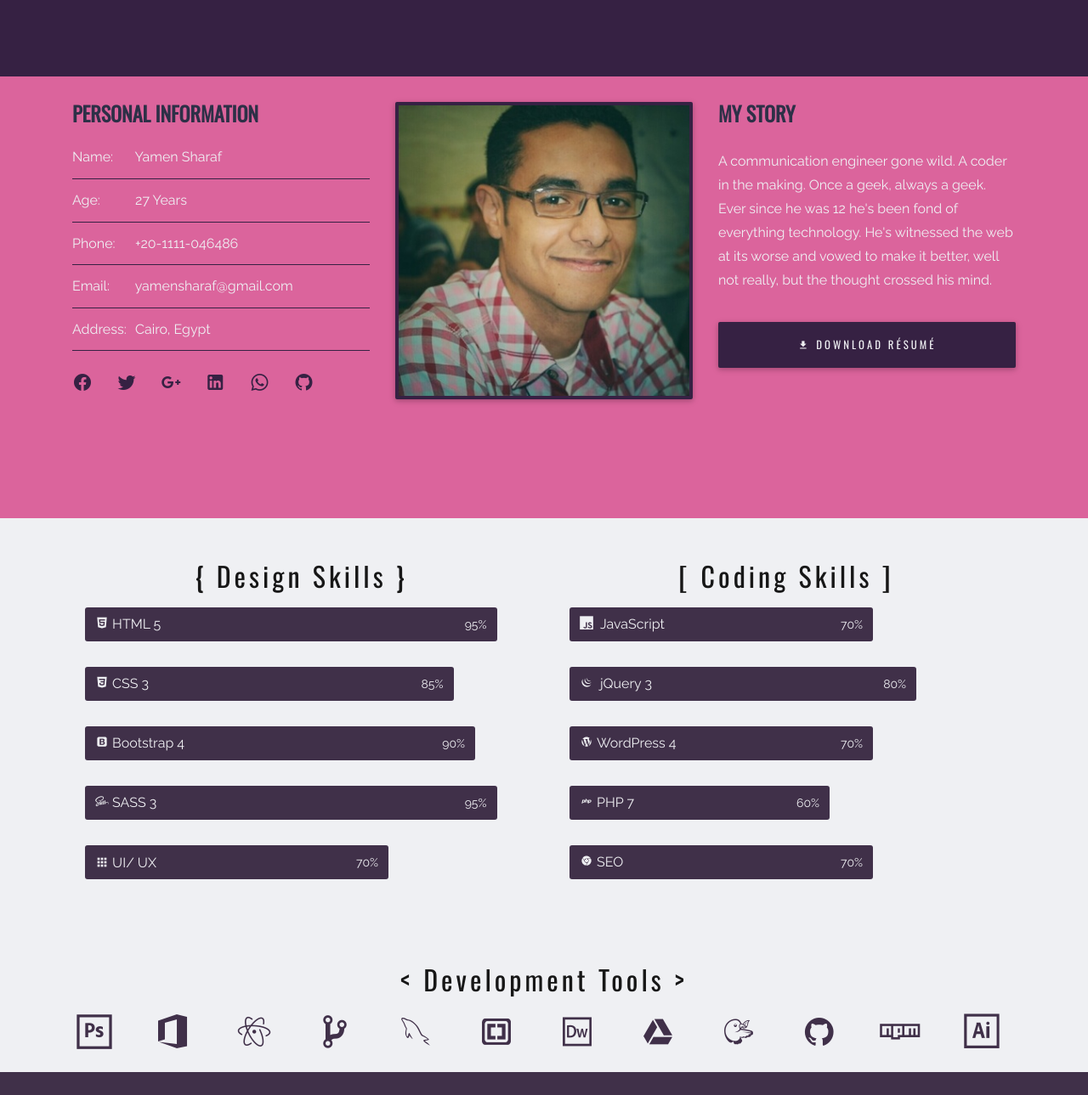
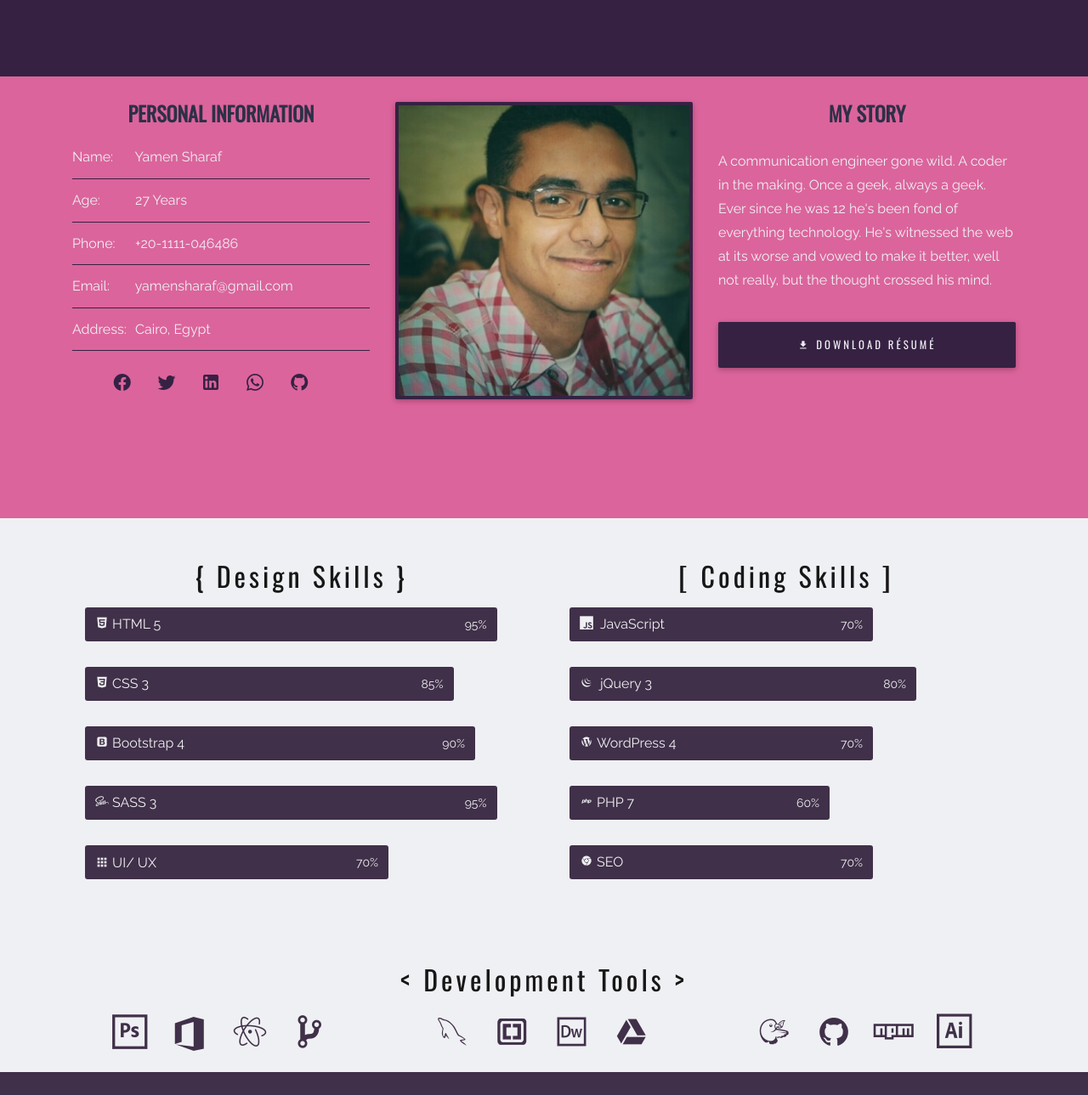
Before and after one commit to YamenSharaf/MDBS, a plain HTML site: page index.html in a window 1280 px wide. Shown: the part 720-2009 px from the top of the page at 85% size. Drawn offline with nearby package versions, Linux system fonts and the light colour scheme.

Commit message:
fixing skills

```diff
--- a/index.html
+++ b/index.html
@@ -76,7 +76,7 @@
             <div class='row'>
                 <div class="col-md-4 top-buffer">
                     <div class="person-info">
-                        <h3 class="about-subtitle">Personal Information</h3>
+                        <h3 class="text-center about-subtitle">Personal Information</h3>
                         <h5><span class="highlight">Name:</span> Yamen Sharaf</h5>
                         <h5><span>Age:</span> 27 Years</h5>
                         <h5><span>Phone:</span> +20-1111-046486</h5>
@@ -84,15 +84,12 @@
                         <h5><span>Address:</span> Cairo, Egypt</h5>
                     </div>
                     <div class="about-social">
-                        <ul>
+                        <ul class="text-center">
                             <li>
                                 <a href="https://www.facebook.com/YamenSharaf"><i class="mdi mdi-facebook"></i></a>
                             </li>
                             <li>
                                 <a href="https://twitter.com/YamenSharaf"><i class="mdi mdi-twitter"></i></a>
-                            </li>
-                            <li>
-                                <a href="https://plus.google.com/u/0/+YamenSharaf"><i class="mdi mdi-google-plus"></i></a>
                             </li>
                             <li>
                                 <a href="https://www.linkedin.com/in/yamensharaf/"><i class="mdi mdi-linkedin"></i></a>
@@ -115,7 +112,7 @@
                 <div class="col-md-4 top-buffer bottom-buffer">
 
                     <div class="person-about">
-                        <h3 class="about-subtitle">My Story</h3>
+                        <h3 class="about-subtitle text-center">My Story</h3>
                         <p class="subtext">A communication engineer gone wild. A coder in the making. Once a geek, always a geek. Ever since he was 12 he's been fond of everything technology. He's witnessed the web at its worse and vowed to make it better, well not really,
                             but the thought crossed his mind.
                         </p>
@@ -227,43 +224,28 @@
                     <h2> &#60; Development Tools &#62;</h2>
                 </div>
                 <div class="container dev-tools">
-                    <div class="row">
-                        <div class="col-xs-4 col-sm-3 col-md-2 col-lg-1 tool photoshop">
+                    <div class="row text-center">
+                        <div class="col-sm-6 col-md-4 col-lg-4 tool">
                             <i class="devicons devicons-photoshop"></i>
-                        </div>
-                        <div class="col-xs-4 col-sm-3 col-md-2 col-lg-1 tool office">
                             <i class="mdi mdi-office"></i>
-                        </div>
-                        <div class="col-xs-4 col-sm-3 col-md-2 col-lg-1 tool atom">
                             <i class="devicons devicons-atom"></i>
-                        </div>
-                        <div class="col-xs-4 col-sm-3 col-md-2 col-lg-1 tool git">
                             <i class="devicons devicons-git_branch"></i>
                         </div>
-                        <div class="col-xs-4 col-sm-3 col-md-2 col-lg-1 tool mysql">
+
+                        <div class="col-sm-6 col-md-4 col-lg-4 tool">
                             <i class="devicons devicons-mysql"></i>
-                        </div>
-                        <div class="col-xs-4 col-sm-3 col-md-2 col-lg-1 tool brackets">
                             <i class="devicons devicons-brackets"></i>
-                        </div>
-                        <div class="col-xs-4 col-sm-3 col-md-2 col-lg-1 tool dreamweaver">
                             <i class="devicons devicons-dreamweaver"></i>
-                        </div>
-                        <div class="col-xs-4 col-sm-3 col-md-2 col-lg-1 tool gdrive">
                             <i class="devicons devicons-google_drive"></i>
                         </div>
-                        <div class="col-xs-4 col-sm-3 col-md-2 col-lg-1 tool bower">
+
+                        <div class="col-sm-6 col-md-4 col-lg-4 tool">
                             <i class="devicons devicons-bower"></i>
-                        </div>
-                        <div class="col-xs-4 col-sm-3 col-md-2 col-lg-1 tool github">
                             <i class="devicons devicons-github_badge"></i>
-                        </div>
-                        <div class="col-xs-4 col-sm-3 col-md-2 col-lg-1 tool npm">
                             <i class="devicons devicons-npm"></i>
-                        </div>
-                        <div class="col-xs-4 col-sm-3 col-md-2 col-lg-1 tool illustrator">
                             <i class="devicons devicons-illustrator"></i>
                         </div>
+
                     </div>
                 </div>
             </div>
@@ -355,6 +337,7 @@
                     </div>
                 </div>
             </div>
+        </div>
     </section>
     <!-- END SECTION D -->
 
--- a/sass/_style.scss
+++ b/sass/_style.scss
@@ -216,6 +216,7 @@
 .tool {
   font-size: 300%;
   color: #403049 !important;
+  letter-spacing: 5px;
 }
 
 }
@@ -234,6 +235,9 @@
   }
 
   .card {
+    .card-block {
+      background-color: #EFF0F3 !important;
+    }
 
     h4 {
       color: #403049 !important;
```
Also changed, not shown: bower_components/bootstrap/scss/_variables.min.css (added), css/app.css, sass/_style.min.css, 4 other files.
